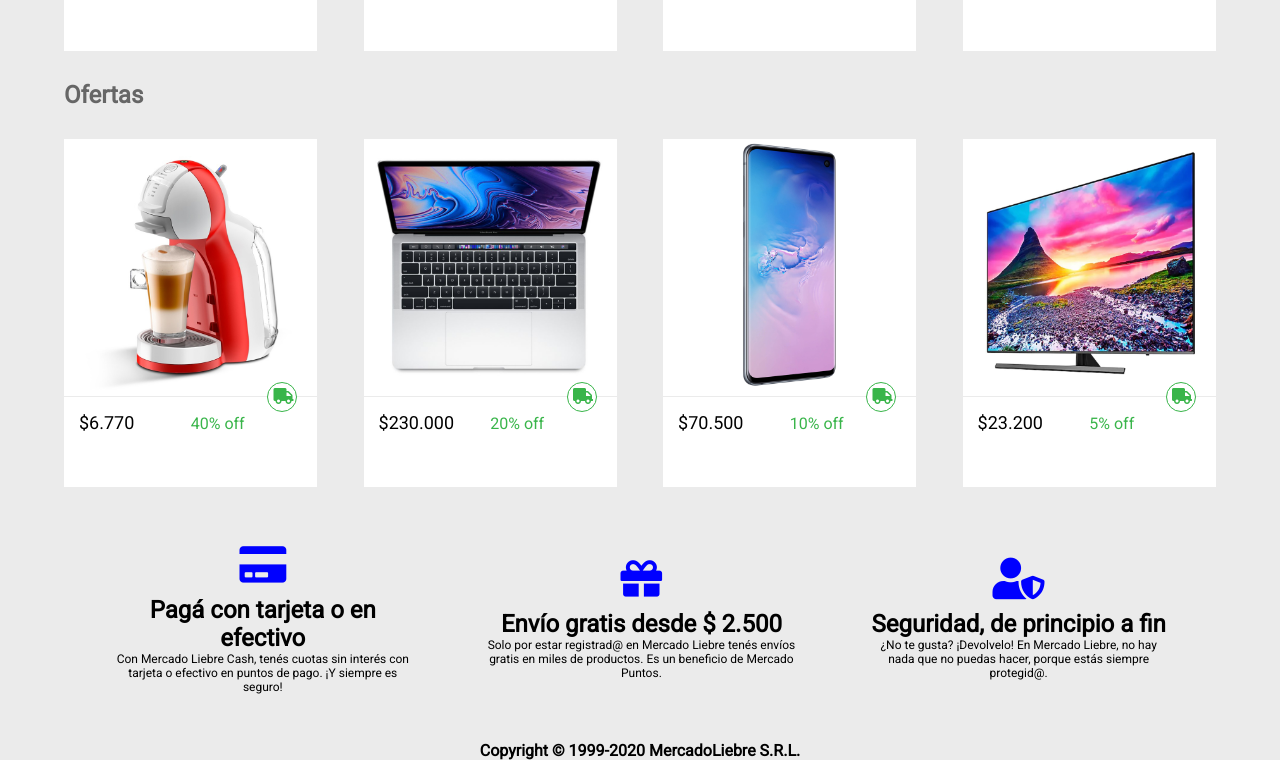
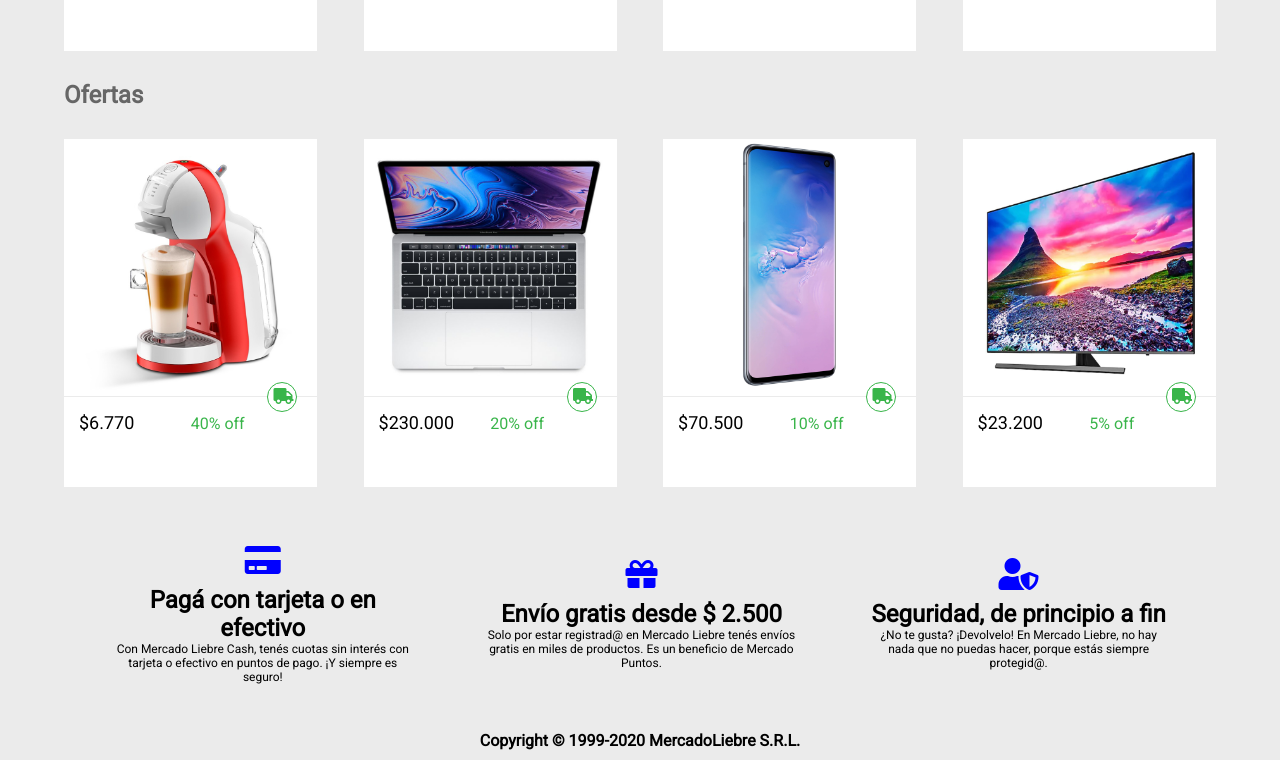
Before and after one commit to TaniaTovar/mercadoliebre, a website: page views/home.html in a window 1280 px wide. Shown: the part 1132-1892 px from the top of the page. Drawn offline with Linux system fonts and the light colour scheme; files that its build step writes are made by us from their sources; files whose address does not match are found by name.

Commit message:
Ajuste iconos size

```diff
--- a/public/css/styles.css
+++ b/public/css/styles.css
@@ -295,9 +295,9 @@
 
             .fa-credit-card {
                 display: block;
-                font-size: 260%;
                 color: blue;
                 margin-bottom: 10px;
+                font-size: 2em;
             }
 
             .fa-credit-card:hover {
@@ -306,7 +306,7 @@
 
             .fa-gift {
                 display: block;
-                font-size: 260%;
+                font-size: 2em;
                 color: blue;
                 margin-bottom: 10px;
             }
@@ -317,7 +317,7 @@
 
             .fa-user-shield {
                 display: block;
-                font-size: 260%;
+                font-size: 2em;
                 color: blue;
                 margin-bottom: 10px;
             }
```
